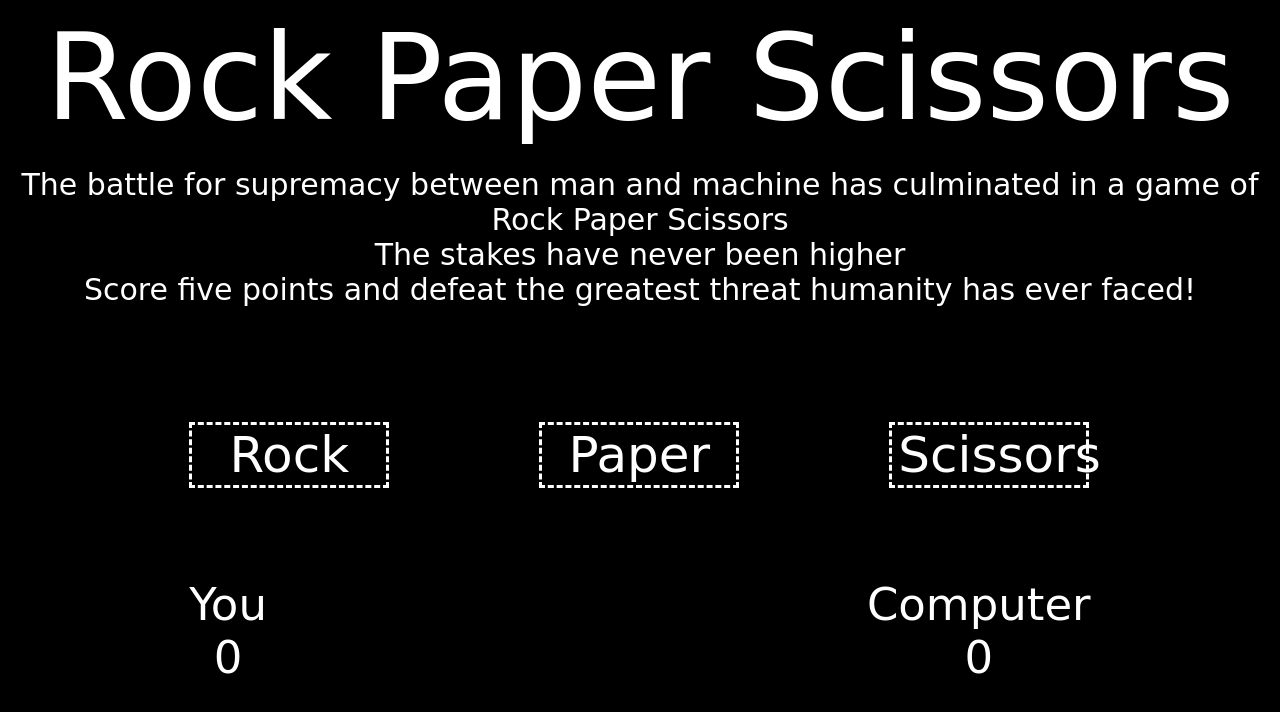
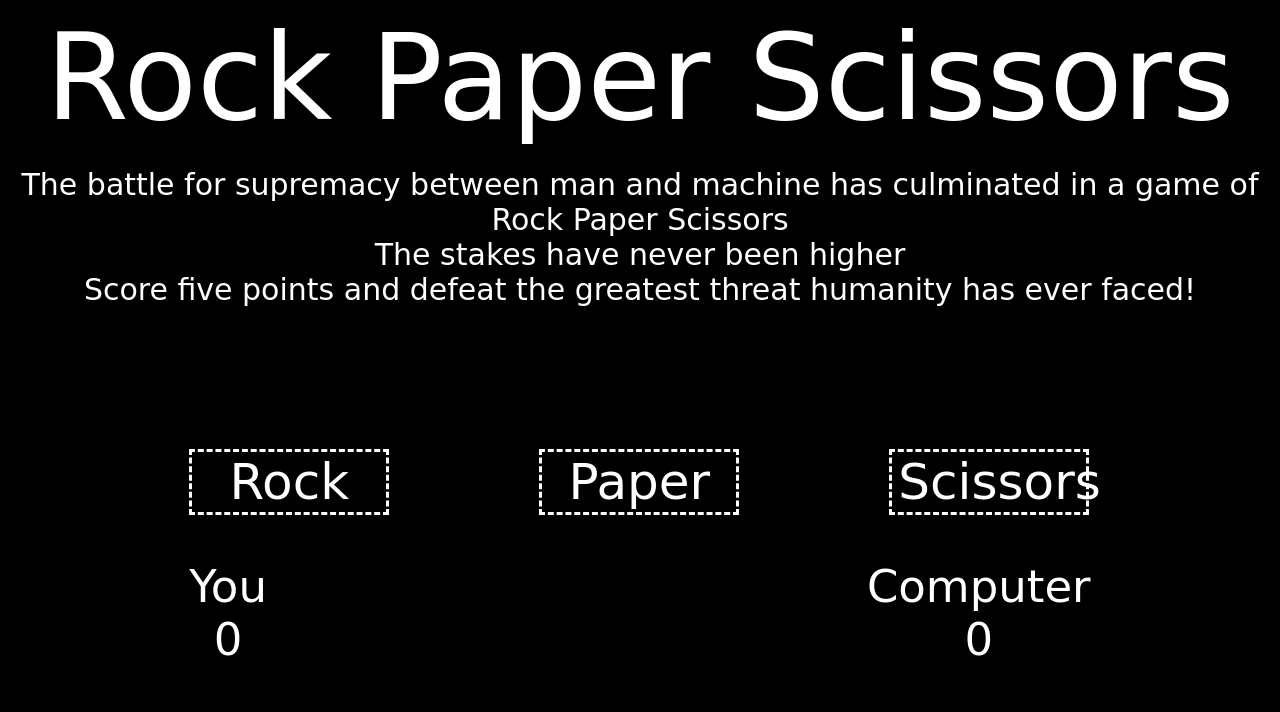
Before and after one commit to AnirudhSudhir/rock-paper-scissors, a plain HTML site: page index.html in a window 1280 px wide. Drawn offline with Linux system fonts and the light colour scheme; a web font is replaced by a local one.

Commit message:
Improve spacing

```diff
--- a/style.css
+++ b/style.css
@@ -15,13 +15,14 @@ body {
 }
 
 .header .text {
-    margin: 20px 0px 30px;
+    margin: 20px 0px;
     font-size: 30px;
 }
 
 .buttons {
     display: flex;
     gap: 150px;
+    margin: 20px 0;
 }
 
 button {
@@ -41,17 +42,16 @@ button:hover {
 }
 
 .content {
-    margin: 30px 0 0;
     display: flex;
     flex-direction: column;
     font-size: 30px;
     align-items: center;
     text-align: center;
-    gap: 20px;
+    gap: 10px;
 }
 
 .score-display {
-    margin: 20px 0 0;
+    margin: 5px 0 0;
     display: flex;
     gap: 600px;
     font-size: 45px;
```
